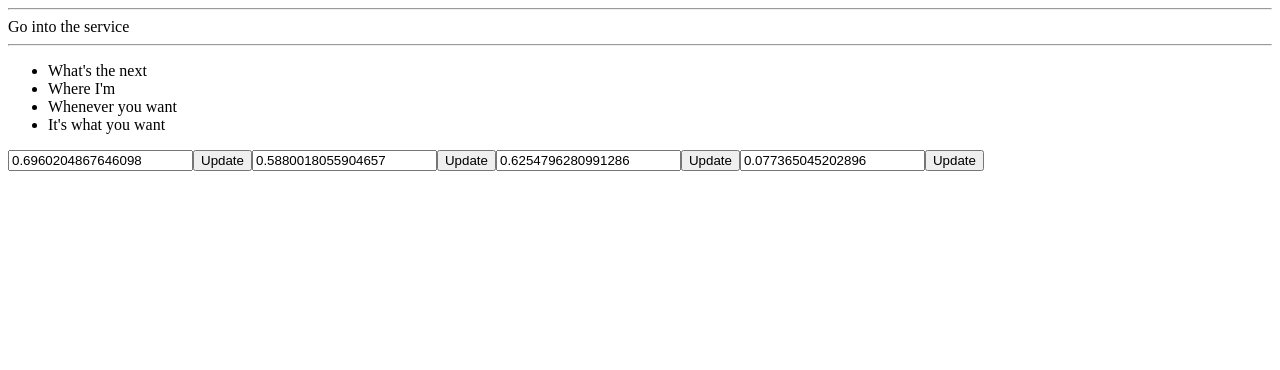
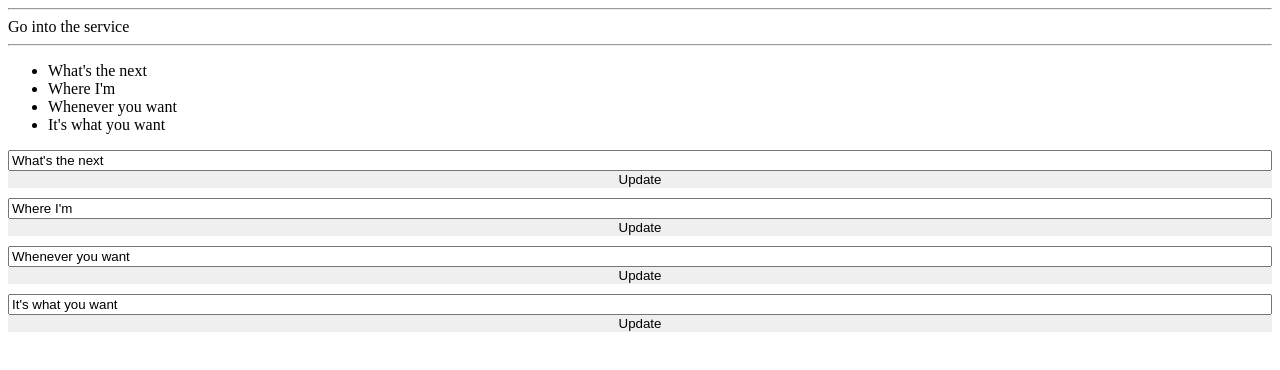
Before and after one commit to zazk/GS-Angular, an Angular app: page / in a window 1280 px wide. Shown: the top 370 px of the page. Built offline with nearby package versions, Linux system fonts and the light colour scheme.

Commit message:
Add Communication @Input @Ouput

```diff
--- a/src/app/app.component.css
+++ b/src/app/app.component.css
@@ -0,0 +1,3 @@
+app-main-form {
+  margin-bottom: 10px;
+}
--- a/src/app/app.component.html
+++ b/src/app/app.component.html
@@ -4,9 +4,9 @@
   <hr>
   <ul>
     <li *ngFor="let msg of mail.messages">
-      {{msg}}
+      {{msg.text}}
     </li>
   </ul>
-  <app-main-form *ngFor="let msg of mail.messages" [message]="msg" (update)="onUpdate($event)">
+  <app-main-form *ngFor="let msg of mail.messages" [message]="msg.text" (update)="onUpdate(msg.id,$event.text)">
   </app-main-form>
 </div>
--- a/src/app/app.component.ts
+++ b/src/app/app.component.ts
@@ -7,7 +7,8 @@ import { Component, Inject } from '@angular/core';
 })
 export class AppComponent {
   constructor(@Inject('mail') private mail) {}
-  onUpdate(event) {
-    console.log(event);
+  onUpdate(id, text) {
+    this.mail.update(id, text);
+    console.log(id, text);
   }
 }
--- a/src/app/mail.service.ts
+++ b/src/app/mail.service.ts
@@ -4,10 +4,18 @@ import { Injectable } from '@angular/core';
 export class MailService {
   message = 'Go into the service';
   messages = [
-    `What's the next`,
-    `Where I'm`,
-    `Whenever you want`,
-    `It's what you want`
+    { id: 0, text: `What's the next` },
+    { id: 1, text: `Where I'm` },
+    { id: 2, text: `Whenever you want` },
+    { id: 3, text: `It's what you want` }
   ];
   constructor() {}
+
+  update(id, text) {
+    console.log('Update:', id, text);
+    this.messages = this.messages.map(m => {
+      console.log(id, text, m.id, m.text);
+      return m.id === id ? { id, text } : m;
+    });
+  }
 }
--- a/src/app/main-form/main-form.component.ts
+++ b/src/app/main-form/main-form.component.ts
@@ -4,17 +4,39 @@ import { Component, EventEmitter, Input, OnInit, Output } from '@angular/core';
   selector: 'app-main-form',
   template: `
 
-    <input type="text" [(ngModel)]="message" #title  >
+    <input type="text" #title [(ngModel)]="message"
+    [ngClass]="{mousedown:isMouseDown}"
+    (mousedown)="isMouseDown = true"
+    (mouseup)="isMouseDown = false"
+    (mouseleave)="isMouseDown = false"
+    >
     <button (click)="update.emit({text:message})">Update</button>
   `,
-  styles: []
+  styles: [
+    `
+    :host{
+      display:flex;
+      flex-direction:column;
+    }
+    input:focus{
+      font-weight:bold;
+      outline:none;
+    }
+    button{
+      border:none;
+    }
+    .mousedown{
+      border:2px solid green;
+    }
+    `
+  ]
 })
 export class MainFormComponent implements OnInit {
+  isMouseDown;
   @Input() message;
   @Output() update = new EventEmitter();
+
   constructor() {}
 
-  ngOnInit() {
-    setInterval(() => (this.message = Math.random().toString()), 1000);
-  }
+  ngOnInit() {}
 }
```
